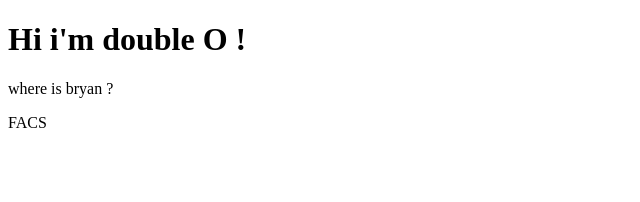
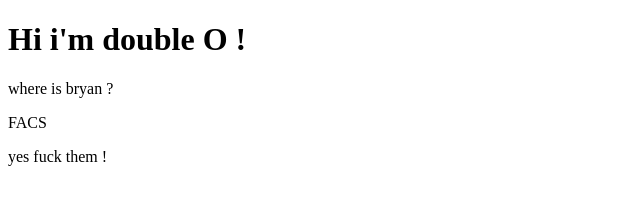
Before and after one commit to miguel-angel-10/mvc, a plain HTML site: page index.html in a window 1280 px wide. Shown: the full height of the page, 0-640 px from the left. Drawn offline with Linux system fonts and the light colour scheme.

Commit message:
feat: ajout de ...

```diff
--- a/index.html
+++ b/index.html
@@ -9,5 +9,6 @@
     <h1>Hi i'm double O !</h1>
     <p>where is bryan ?</p>
     <p>FACS</p>
+    <p>yes fuck them !</p>
 </body>
 </html>
```
